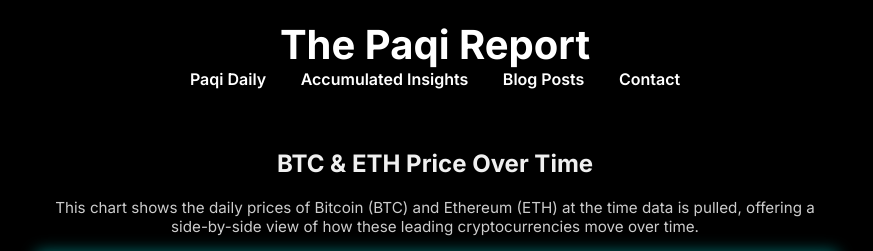
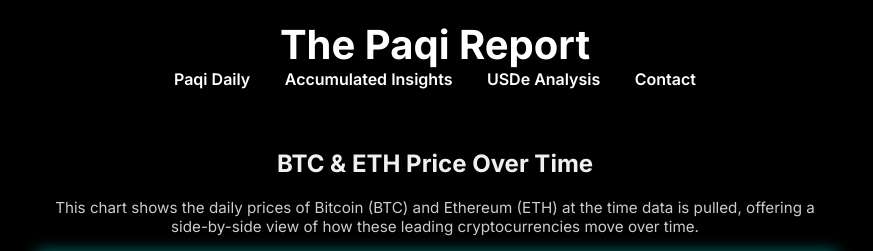
Before and after one commit to Paqi-Aysia/paqi-report, a Flask app: page /accumulated in a window 1280 px wide. Shown: the top 251 px of the page, without its empty margins (205-1078 px from the left). Run offline with Flask 3, Linux system fonts and the light colour scheme.

Commit message:
changed blog header to USDe

```diff
--- a/crypto_report2.py
+++ b/crypto_report2.py
@@ -326,9 +326,9 @@ def daily_report():
 def accumulated():
     return render_template("AccumulatedInsights.html")
 
-@app.route("/blog")
+@app.route("/USDe")
 def blog():
-    return render_template("blank.html", title="Blog Posts")
+    return render_template("blank.html", title="USDe Analysis")
 
 @app.route("/paqi")
 def paqi():
--- a/templates/AccumulatedInsights.html
+++ b/templates/AccumulatedInsights.html
@@ -92,7 +92,7 @@
 <nav>
 <a href="/">Paqi Daily</a>
 <a href="/accumulated">Accumulated Insights</a>
-<a href="/blog">Blog Posts</a>
+<a href="/USDe">USDe Analysis</a>
 <a href="/contact">Contact</a>
 </nav>
 </header>
--- a/templates/DailyReportPage.html
+++ b/templates/DailyReportPage.html
@@ -116,7 +116,7 @@
         <nav>
             <a href="/">Paqi Daily</a>
             <a href="/accumulated">Accumulated Insights</a>
-            <a href="/blog">USDe Analysis</a>
+            <a href="/USDe">USDe Analysis</a>
             <a href="/contact">Contact</a>
         </nav>
     </header>
--- a/templates/blank.html
+++ b/templates/blank.html
@@ -61,7 +61,7 @@
         <nav>
             <a href="/">Paqi Daily</a>
             <a href="/accumulated">Accumulated Insights</a>
-            <a href="/blog">USDe Analysis</a>
+            <a href="/USDe">USDe Analysis</a>
             <a href="/contact">Contact</a>
         </nav>
     </header>
```
